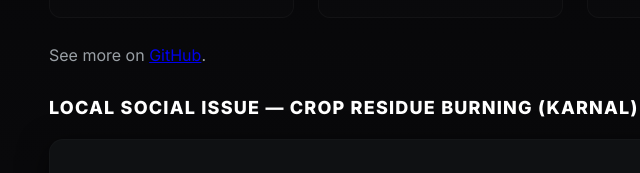
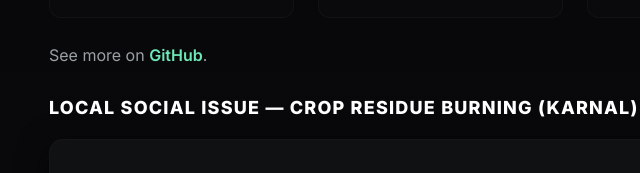
Before and after one commit to HiteshShonak/Portfolio-Website, a plain HTML site: page index.html in a window 1280 px wide. Shown: the part 1164-1337 px from the top of the page, 65-705 px from the left. Drawn offline with Linux system fonts and the light colour scheme.

Commit message:
Update style.css

```diff
--- a/style.css
+++ b/style.css
@@ -509,3 +509,16 @@ footer {
     padding: 4px 6px;
   }
 }
+
+#projects p a {
+  color: var(--accent);
+  font-weight: 600;
+  text-decoration: none;
+  transition: color 0.3s ease, text-shadow 0.3s ease;
+}
+
+#projects p a:hover,
+#projects p a:focus {
+  color: #a0ffd9;
+  text-shadow: 0 0 8px var(--accent);
+}
```
